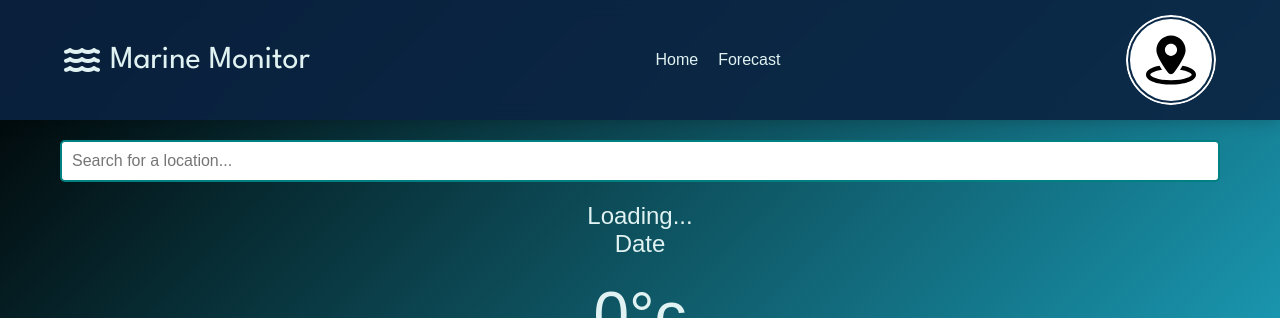
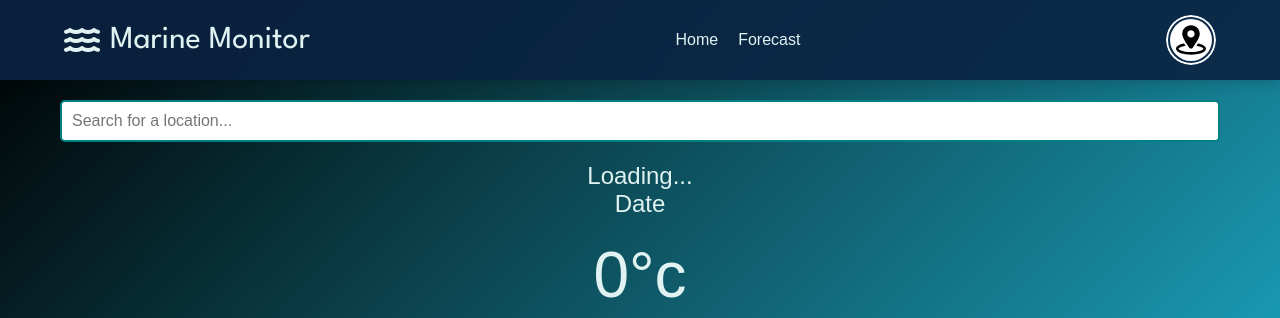
Before and after one commit to ishan-sp/elsem3, a plain HTML site: page Frontend/public/weather.html in a window 1280 px wide. Shown: the top 318 px of the page. Drawn offline with Linux system fonts and the light colour scheme.

Commit message:
Made some changes

```diff
--- a/Frontend/public/home.ejs
+++ b/Frontend/public/home.ejs
@@ -14,7 +14,7 @@
     <nav class="navbar">
         <ul class="nav-left">
             <li class="menu-icon" id="hamburger">
-                <a href="#" id="menu-toggle">&#9776;</a> <!-- Menu icon (hamburger) -->
+                <a href="#" id="menu-toggle">&#9776;</a>
             </li>
             <li class="logo">
                 <a href="/" class="nav-brand">Sea Savvy</a>
--- a/Frontend/src/css/weather.css
+++ b/Frontend/src/css/weather.css
@@ -84,7 +84,7 @@ body {
   font-family: ui-sans-serif, system-ui, -apple-system, BlinkMacSystemFont,
     Segoe UI, Roboto, Helvetica Neue, Arial, Noto Sans, sans-serif,
     Apple Color Emoji, Segoe UI Emoji, Segoe UI Symbol, Noto Color Emoji;
-  font-size: 100%;
+  font-size: 50%;
   font-weight: 900;
   line-height: 1.5;
   margin: 0;
@@ -109,11 +109,11 @@ body {
   border-radius: 50%;
   box-sizing: border-box;
   display: block;
-  height: 90px;
+  height: 50px;
   overflow: hidden;
   position: relative;
   text-transform: uppercase;
-  width: 90px;
+  width: 50px;
 }
 .btn-89:hover {
   -webkit-animation: pulse 0.6s;
@@ -131,7 +131,7 @@ body {
   }
 }
 .btn-89 svg {
-  --size: 50px;
+  --size: 30px;
   fill: #000;
   display: block;
   height: var(--size);
```
Also changed, not shown: Frontend/public/seascholar.html (+2 -12 lines).
